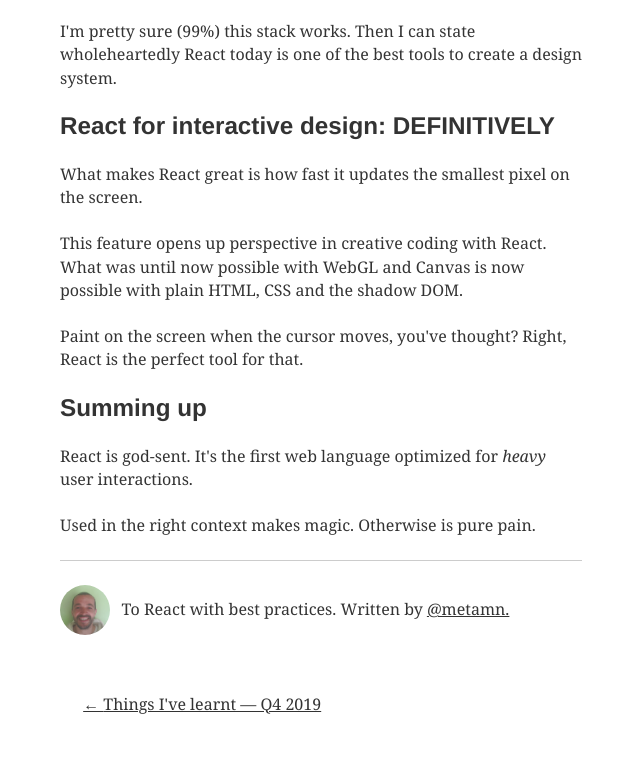
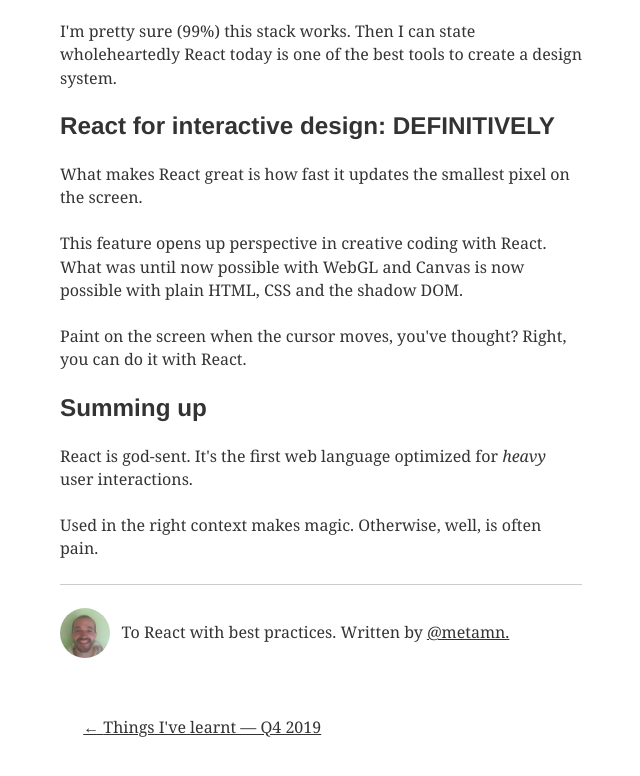
Before and after one commit to metamn/react, a Gatsby site: page /things-ive-learnt-in-2020/ in a window 1280 px wide. Shown: the part 1206-1982 px from the top of the page, without its empty margins (319-959 px from the left). Built offline with nearby package versions, Linux system fonts and the light colour scheme; Gatsby itself is replaced by a stand-in of ours; some packages are replaced by stand-ins of ours.

```diff
--- a/content/blog/things-ive-learnt-in-2020/index.md
+++ b/content/blog/things-ive-learnt-in-2020/index.md
@@ -3,7 +3,7 @@ title: "Things I've learnt in 2020"
 date: '2020-12-20'
 ---
 
-React, after all, might worth it.
+React&mdash;used appropriately&mdash;worths it.
 
 <!--more-->
 
@@ -47,10 +47,10 @@ What makes React great is how fast it updates the smallest pixel on the screen.
 
 This feature opens up perspective in creative coding with React. What was until now possible with WebGL and Canvas is now possible with plain HTML, CSS and the shadow DOM.
 
-Paint on the screen when the cursor moves, you've thought? Right, React is the perfect tool for that.
+Paint on the screen when the cursor moves, you've thought? Right, you can do it with React.
 
 ## Summing up
 
 React is god-sent. It's the first web language optimized for _heavy_ user interactions.
 
-Used in the right context makes magic. Otherwise is pure pain.
+Used in the right context makes magic. Otherwise, well, is often pain.
```
